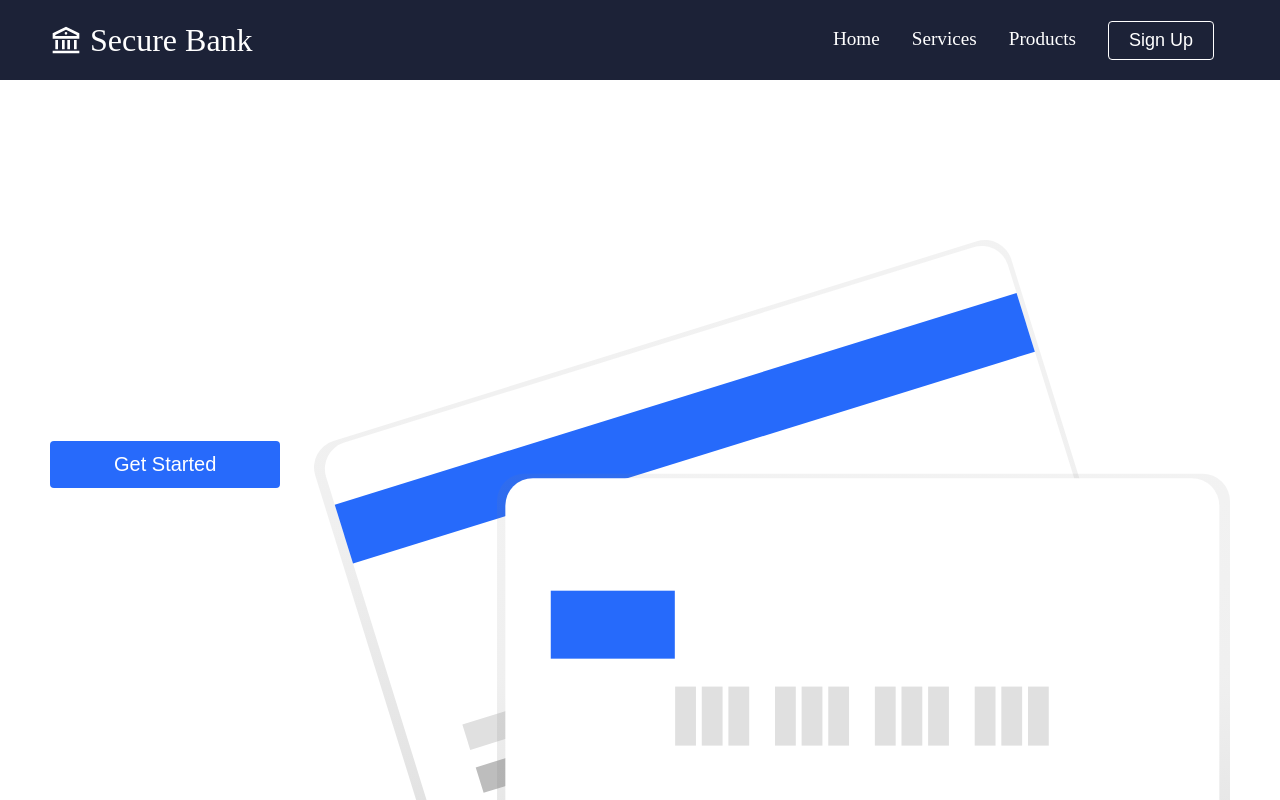
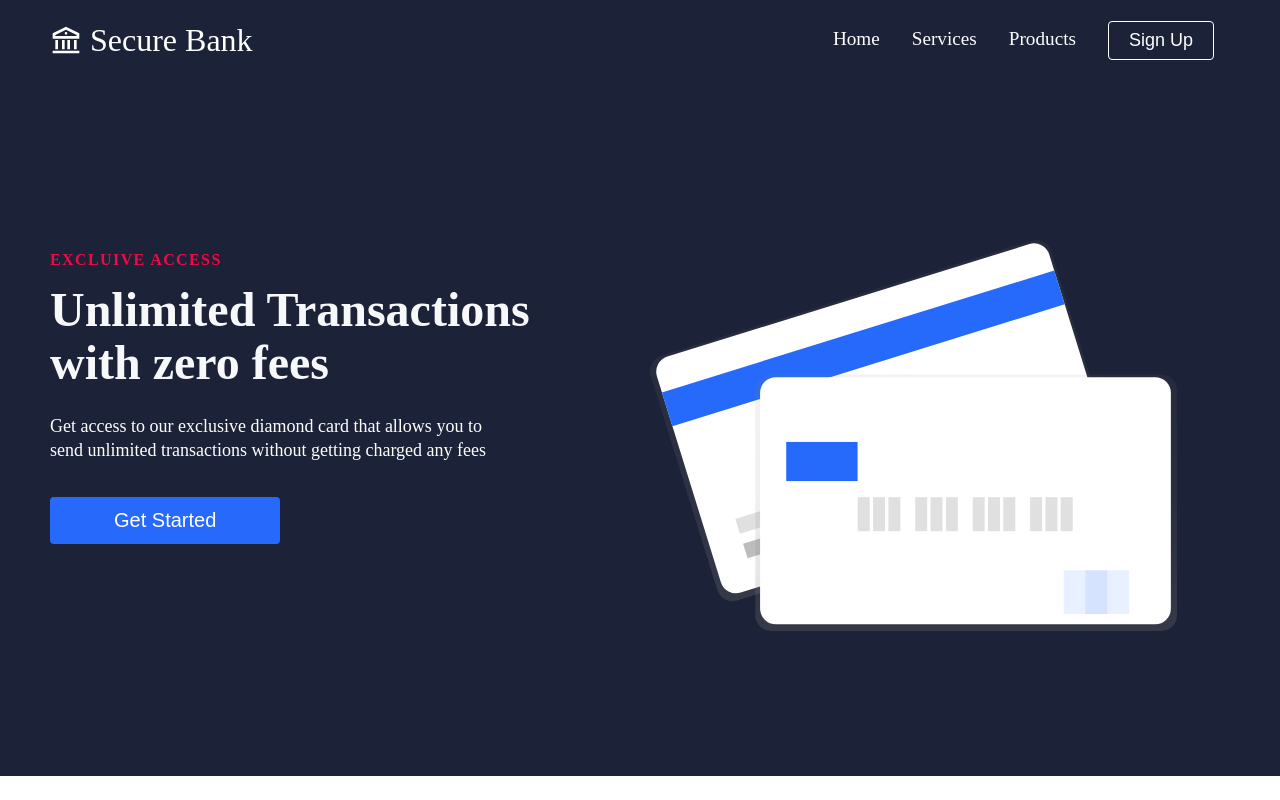
Before and after one commit to AdrianSumagui/EjemploWeb, a React (Create React App) app: page / in a window 1280 px wide. Shown: the top 800 px of the page. Built offline with nearby package versions, Linux system fonts and the light colour scheme.

Commit message:
Competado el archivo HeroSection.css y añadido más contenido en en Data.js para el HomePage

```diff
--- a/src/components/HeroSection.css
+++ b/src/components/HeroSection.css
@@ -4,3 +4,124 @@
     padding: 160px 0;
 
 }
+
+.home__hero-row {
+
+    align-items: center;
+
+}
+
+.row {
+
+    display: flex;
+    margin-right: -15px;
+    margin-bottom: -15px;
+    margin-left: -15px;
+    flex-wrap: wrap;
+    align-content: stretch;
+
+}
+
+.col {
+
+    margin-bottom: 15px;
+    padding-right: 15px;
+    padding-left: 15px;
+    flex: 1;
+    max-width: 50%;
+    flex-basis: 50%;
+
+}
+
+.home__hero-text-wrapper {
+
+    max-width: 540px;
+    padding-top: 0;
+    padding-bottom: 60px;
+
+}
+
+.top-line {
+
+    color: #f00946;
+    font-size: 16px;
+    line-height: 16px;
+    font-weight: 700;
+    letter-spacing: 1.4px;
+    text-transform: uppercase;
+    margin-bottom: 16px;
+
+}
+
+.heading {
+
+    margin-bottom: 24px;
+    font-size: 48px;
+    line-height: 1.1;
+    font-weight: 600;
+    color: #f7f8fa;
+
+}
+
+.dark {
+
+    color: #1c2237;
+
+}
+
+.darkBg {
+
+    background-color: #1c2237;
+
+}
+
+.home__hero-subtitle {
+
+    max-width: 440px;
+    margin-bottom: 35px;
+    font-size: 18px;
+    line-height: 24px;
+
+}
+
+.home__hero-img-wrapper {
+
+    max-width: 555px;
+
+}
+
+.home__hero-img {
+
+    max-width: 95%;
+    padding-right: 0;
+    margin: 0 0 0 10px;
+
+}
+
+img {
+
+    border: 0;
+    max-width: 100%;
+    vertical-align: middle;
+    display: inline-block;
+
+}
+
+@media screen and (max-width: 768px) {
+
+
+.home__hero-text-wrapper {
+
+    padding-bottom: 65px;
+
+}
+
+.col {
+
+    max-width: 100%;
+    flex-basis: 100%;
+
+}
+
+
+}
--- a/src/components/pages/HomePage/Data.js
+++ b/src/components/pages/HomePage/Data.js
@@ -3,7 +3,7 @@
     lightBg: false,
     lightText: true,
     lightTextDesc: true,
-    topLine: 'Exclusive Access',
+    topLine: 'Excluive Access',
     headline: 'Unlimited Transactions with zero fees',
     description: 'Get access to our exclusive diamond card that allows you to send unlimited transactions without getting charged any fees',
     buttonLabel: 'Get Started',
@@ -11,4 +11,46 @@
     img: 'images/svg-1.svg',
     alt: 'Credit Card'
 
-}
+};
+
+export const homeObjTwo = {
+    lightBg: true,
+    lightText: false,
+    lightTextDesc: false,
+    topLine: '100% SECURE',
+    headline: 'Stay protected 24/7 anywhere anytime',
+    description:
+      'We have you covered no matter where you are located. Over 140 locations worldwide to ensure you have access anytime',
+    buttonLabel: 'Learn More',
+    imgStart: '',
+    img: 'images/svg-5.svg',
+    alt: 'Vault'
+  };
+
+  export const homeObjThree = {
+    lightBg: false,
+    lightText: true,
+    lightTextDesc: true,
+    topLine: 'EASY SETUP',
+    headline: 'Super fast and simple onboarding process',
+    description:
+      "Get everything set up and ready in under 10 minutes. All you need to do is add your information and you're ready to go.",
+    buttonLabel: 'Start Now',
+    imgStart: 'start',
+    img: 'images/svg-7.svg',
+    alt: 'Vault'
+  };
+
+  export const homeObjFour = {
+    lightBg: false,
+    lightText: true,
+    lightTextDesc: true,
+    topLine: 'DATA ANALYTICS',
+    headline: 'Every transaction is stored on our secure cloud database',
+    description:
+      'Never ever have to worry again about saved reciepts. We store your data, so you can access it anytime.',
+    buttonLabel: 'Sign Up Now',
+    imgStart: 'start',
+    img: 'images/svg-8.svg',
+    alt: 'Vault'
+  };
```
